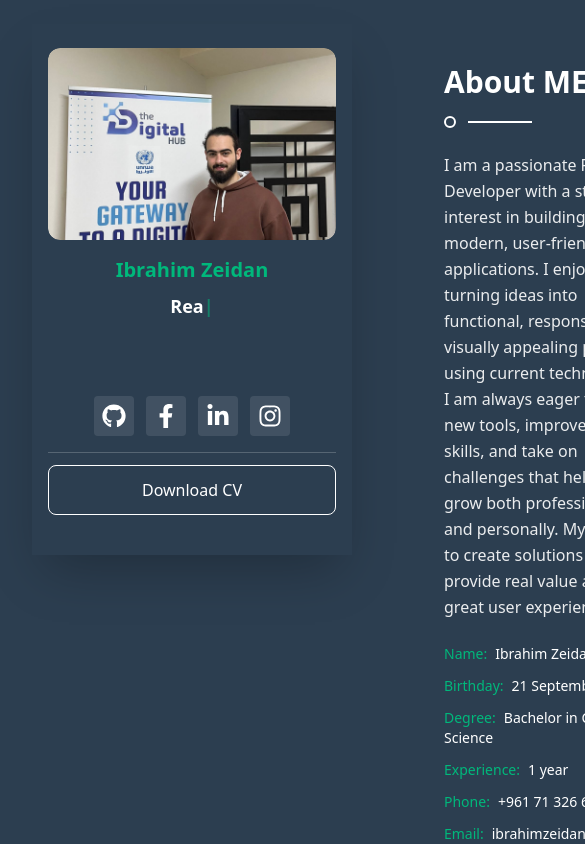
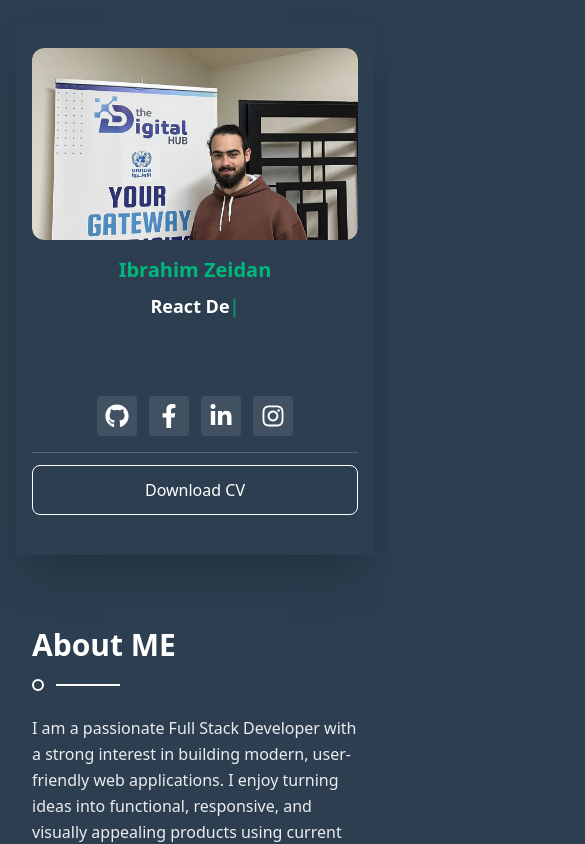
Before and after one commit to Ibrahimzeidan/My-Portfolio, a React (Vite) app: page / in a window 390 px wide. Shown: the top 844 px of the page, 585 px wide, since content can reach past the window. Built offline with nearby package versions, Linux system fonts and the light colour scheme.

Commit message:
Make portfolio sectionsresponsive

```diff
--- a/src/App.jsx
+++ b/src/App.jsx
@@ -11,32 +11,30 @@ import Education from './components/Education';
 
 
 function App() {
-  const [count, setCount] = useState(0)
+  return (
+    <div className="min-h-screen bg-[#2C3E50] text-white">
+      <div className="mx-auto max-w-7xl px-4 py-6">
+        <div className="flex flex-col md:flex-row md:gap-6">
 
-  return (
-    <>
-     <div className="max-h-screen bg-[#2C3E50] text-white">
-      <div className="mx-auto ml-4  flex gap-6 px-4 py-6">
-
-
-        <aside className="w-80 shrink-0 sticky top-6 self-start ">
+          {/* Sidebar */}
+          <aside className="w-full md:w-80 md:shrink-0 md:sticky md:top-6 md:self-start">
             <Cv />
           </aside>
 
-
-        <div className="flex-1 space-y-9 ml-13">
+          {/* Right side */}
+          <main className="flex-1 space-y-9 mt-8 md:mt-0">
             <About />
-          <Education/>
+            <Education />
             <Experience />
             <Services />
             <Skills />
             <Footer />
-        </div>
+          </main>
 
         </div>
       </div>
-</>
-  )
+    </div>
+  );
 }
 
-export default App
+export default App;
```
Lines whose indentation alone changed are shown as unchanged.
